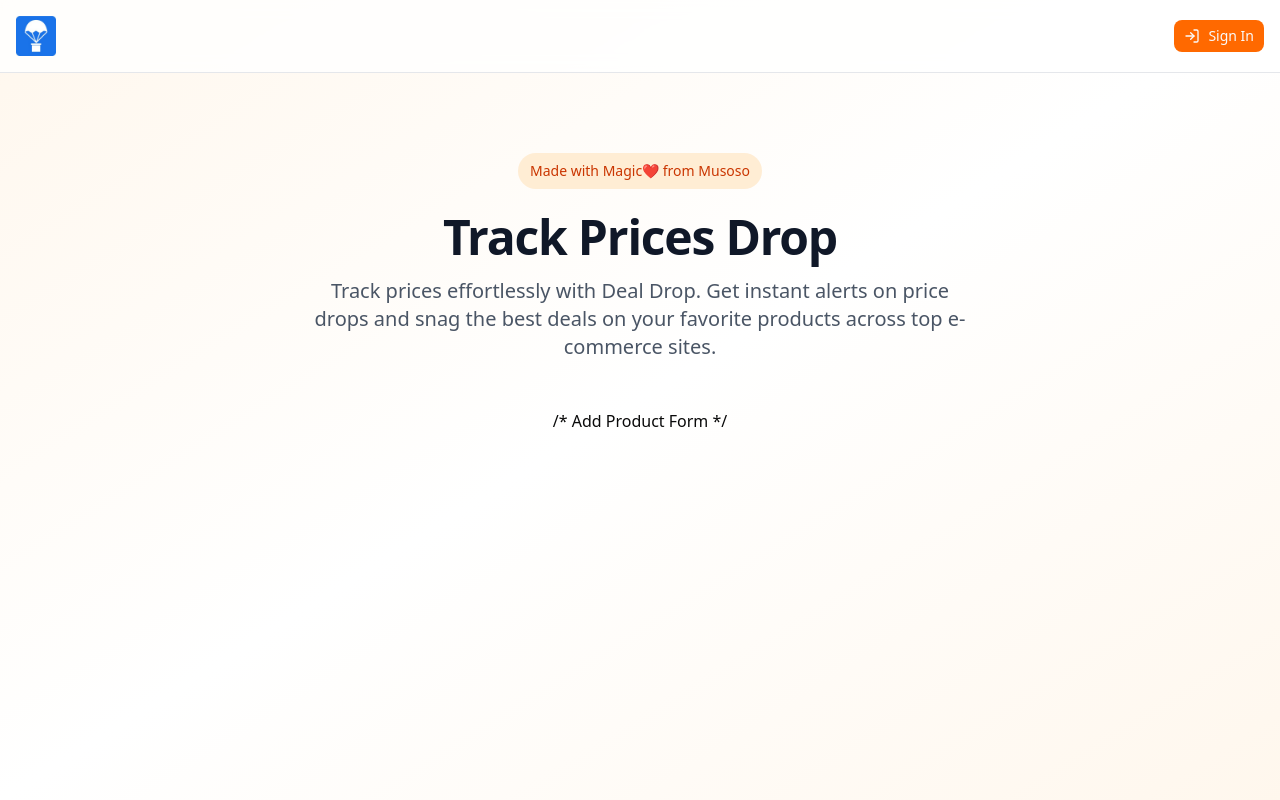
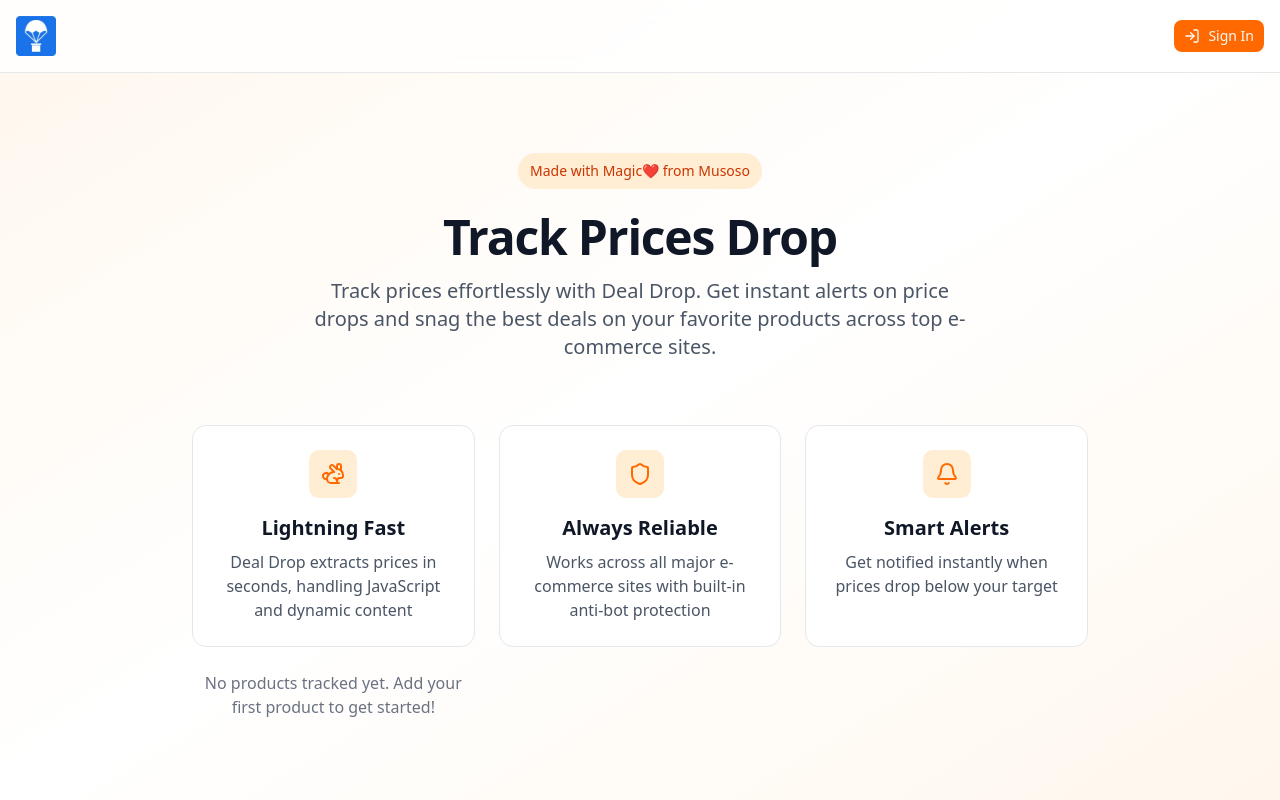
Before and after one commit to Eric-Musoso/Price_Discount_Tracker, a Next.js app: page / in a window 1280 px wide. Built offline with nearby package versions, Linux system fonts and the light colour scheme.

Commit message:
Added Icons and other windows in Hero section

```diff
--- a/app/page.jsx
+++ b/app/page.jsx
@@ -67,8 +67,28 @@ export default function Home() {
           Track prices effortlessly with Deal Drop. Get instant alerts on price drops and snag the best deals on your favorite products across top e-commerce sites.
         </p>
 
-        /* Add Product Form */
+        {/* Add Product Form */}
 
+        {/* Features */}
+
+        {products.length === 0 && (
+          <div className="grid md:grid-cols-3 gap-6 max-w-4xl mx-auto mt-16">
+            {FEATURES.map(({ icon: Icon, title, description })=>(
+              <div
+               key={title}
+               className="bg-white p-6 rounded-xl border border-gray-200"
+               >
+                <div className="w-12 h-12 bg-orange-100 rounded-lg flex items-center justify-center mb-4 mx-auto">
+                  <Icon className="w-6 h-6 text-orange-500" />
+                </div>
+                <h3 className="text-xl font-semibold text-gray-900 mb-2">{title}</h3>
+                <p className="text-gray-600 max-w-md">{description}</p>
+
+              </div>
+            ))}
+          <p className="text-gray-500">No products tracked yet. Add your first product to get started!</p>
+        </div>
+      )}
       </div>
 
     </section>
```
